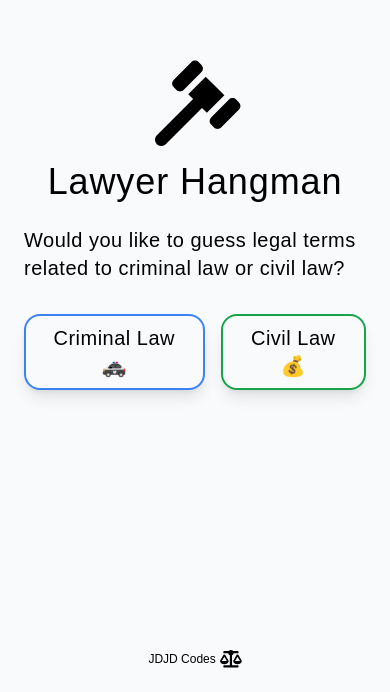
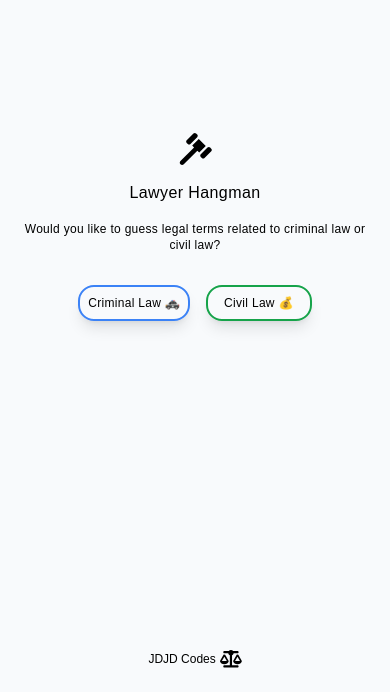
Before and after one commit to uconnwomensbball/react-lawyer-hangman, a React (Vite) app: page / in a window 390 px wide. Shown: the part 218-910 px from the top of the page. Built offline with nearby package versions, Linux system fonts and the light colour scheme; a web font is replaced by a local one.

Commit message:
14 Mar 26 - styles: initial screen mediaqueries for small screens, fixed sizing of FA gavel icon; feat: verdict read matches if civil or criminal case;

```diff
--- a/src/App.jsx
+++ b/src/App.jsx
@@ -11,14 +11,14 @@ function App() {
   const randomCriminalLawWord = criminalLawWords[randomNumber]
 
   const randomCivilLawWord = civilLawWords[randomNumber]
-
+console.log(randomCivilLawWord.word)
   const [randomWord, setRandomWord] = useState({word:"", description:""})
 console.log("randomWord", randomWord)
   const alphabet = "abcdefghijklmnopqrstuvwxyz"
   const [guessedLetters, setGuessedLetters] = useState([])
-  const [incorrectGuesses, setIncorrectGuesses] = useState(0)
+  const [incorrectGuesses, setIncorrectGuesses] = useState(1)
 
-  console.log("incorrectGuesses", incorrectGuesses)
+
   const [isInitialScreenDisplayed, setIsInitialScreenDisplayed] = useState(true)
   const [isGameOver, setIsGameOver] = useState(false)
 
@@ -34,14 +34,12 @@ console.log("randomWord", randomWord)
           console.log(`${letter} is in the word!`)
       }
       else{
-        console.log(`${letter} is not in the word!`)
-
+        console.log("incorrectGuesses", incorrectGuesses)
           setIncorrectGuesses(prevGuesses=>{
             if (prevGuesses < 7){
               return prevGuesses + 1
         }
         else if (prevGuesses === 7){
-          console.log("You lose!")
           setIsGameOver(true)
         }}
       )
@@ -52,6 +50,7 @@ console.log("randomWord", randomWord)
   const [gameStarted, setGameStarted] = useState(false)
 
   function startGame(word){
+    console.log("word", word)
     setIsInitialScreenDisplayed(false)
     setGameStarted(true)
     setRandomWord(word)
@@ -74,7 +73,7 @@ return (
 
     {gameStarted && (
       <div className="flex flex-col items-center justify-center">
-        <FontAwesomeIcon icon={faGavel} size="3x"></FontAwesomeIcon>
+        <FontAwesomeIcon icon={faGavel} className="text-2xl md:text-7xl"></FontAwesomeIcon>
         <h1 className="text-sm mt-2 mb-2 md:text-4xl md:mt-4">Lawyer Hangman</h1>
 
         <section className="flex flex-col items-center gap-4 md:gap-8 md:mb-8 md:mt-6 text-sm md:text-xl">
@@ -103,21 +102,22 @@ return (
     {/*Keyboard*/}
     <section className="flex flex-col justify-center items-center md:gap-8 md:mb-6">
       <div className="flex flex-row justify-center items-center flex-wrap gap-1 text-sm md:text-md">
-      {alphabet.split("").map(letter=>{
+      {!isGameOver && alphabet.split("").map(letter=>{
         return <button className={clsx("border-2 py-1 px-2 text-xs md:text-xl md:py-2 md:px-4", {"border-mist-500 bg-mist-50 hover:font-bold hover:border-slate-900" : !guessedLetters.includes(letter), "border-green-500 bg-green-50": randomWord.word.includes(letter) && guessedLetters.includes(letter), "border-red-500 bg-red-50": !randomWord.word.includes(letter) && guessedLetters.includes(letter)})} onClick={()=>guessLetter(letter)} disabled={isGameOver? true: false}>{letter.toUpperCase()}</button>
       })}
+      {isGameOver && <p className="text-xs md:text-xl">Judge: A verdict has been reached...your client is {civilLawWords.includes(randomWord)? "liable": "guilty"}!</p>}
       </div>
       {isGameOver && <button className="border text-xs md:text-lg px-2 py-1 mb-4 md:px-4 md:py-2 mt-4 rounded-lg shadow-lg hover:bg-blue-50 border-blue-500 border-2 hover:font-semibold" onClick={()=>startNewGame()}>PLAY AGAIN</button>}
     </section>
     </div>)}
 
     {!gameStarted && isInitialScreenDisplayed && (<div className="flex flex-col justify-center items-center min-h-screen">
-       <FontAwesomeIcon icon={faGavel} size="5x"></FontAwesomeIcon>
-      <h1 className="text-4xl mb-6 mt-4 tracking-wide font-medium">Lawyer Hangman</h1>
-      <h2 className="text-xl tracking-wide">Would you like to guess legal terms related to criminal law or civil law? </h2>
+       <FontAwesomeIcon icon={faGavel} className="text-3xl md:text-7xl"></FontAwesomeIcon>
+      <h1 className="md:text-4xl md:mb-6 mb-4 mt-4 tracking-wide font-medium">Lawyer Hangman</h1>
+      <h2 className="text-xs text-center md:text-xl tracking-wide">Would you like to guess legal terms related to criminal law or civil law? </h2>
       <div className="flex gap-4 pt-8">
-        <button className="border-2 border-blue-500 tracking-wide font-medium px-4 py-2 rounded-2xl text-xl shadow-lg hover:bg-blue-50 hover:font-semibold" onClick={()=>startGame(randomCriminalLawWord)}>Criminal Law 🚓</button>
-        <button className="border-2 border-green-600 tracking-wide font-medium px-4 py-2 rounded-2xl text-xl shadow-lg hover:bg-green-50 hover:font-semibold" onClick={()=>startGame(randomCivilLawWord)}>Civil Law 💰 </button>
+        <button className="text-xs px-2 border-2 border-blue-500 tracking-wide md:font-medium md:px-4 md:py-2 rounded-2xl text-xl shadow-lg hover:bg-blue-50 hover:font-semibold" onClick={()=>startGame(randomCriminalLawWord)}>Criminal Law 🚓</button>
+        <button className="text-xs px-2 border-2 border-green-600 tracking-wide font-medium px-4 py-2 rounded-2xl text-xl shadow-lg hover:bg-green-50 hover:font-semibold" onClick={()=>startGame(randomCivilLawWord)}>Civil Law 💰 </button>
       </div>
     </div>)}
 
```
